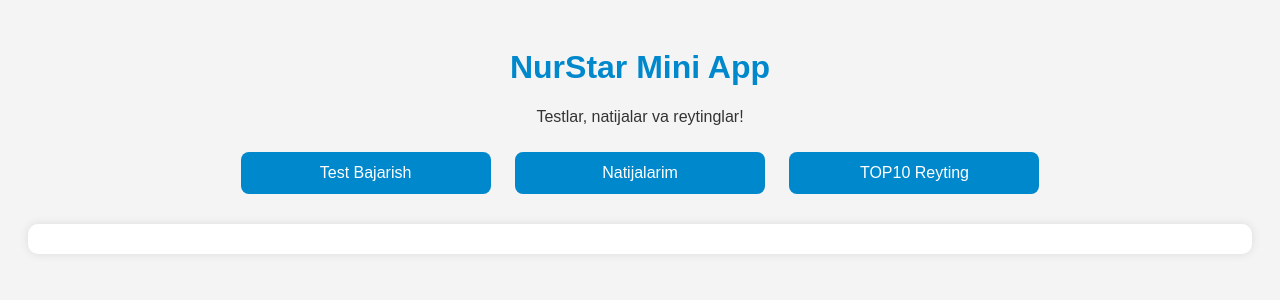
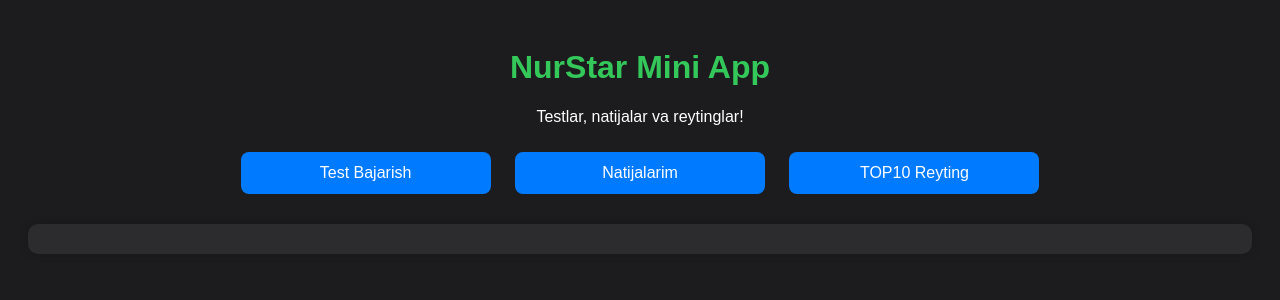
Before and after one commit to NurStarUz/MINI-APP-FOR-TEST, a Flask app: page / in a window 1280 px wide. Shown: the top 300 px of the page. Run offline with Flask 3, Linux system fonts and the light colour scheme; some libraries are stand-ins or nearby versions.

Commit message:
Update index.html

```diff
--- a/templates/index.html
+++ b/templates/index.html
@@ -10,14 +10,14 @@
             font-family: Arial, sans-serif;
             text-align: center;
             padding: 20px;
-            background-color: #f4f4f4; /* Yaltiroq kulrang fon */
-            color: #333;
+            background-color: #1c1c1e; /* Qorong'i fon */
+            color: white;
         }
         h1 {
-            color: #0088cc;
+            color: #34c759;
         }
         button {
-            background-color: #0088cc;
+            background-color: #007aff;
             color: white;
             padding: 12px;
             border: none;
@@ -29,14 +29,14 @@
             transition: 0.3s;
         }
         button:hover {
-            background-color: #006699;
+            background-color: #005ecb;
         }
         #test-container {
             margin-top: 20px;
             padding: 15px;
-            background-color: white;
+            background-color: #2c2c2e;
             border-radius: 10px;
-            box-shadow: 0px 0px 10px rgba(0, 0, 0, 0.1);
+            box-shadow: 0px 0px 10px rgba(0, 0, 0, 0.2);
         }
         .question {
             font-size: 18px;
@@ -44,11 +44,14 @@
             margin-bottom: 10px;
         }
         .answer-btn {
-            background-color: #34c759; /* Yashil tugmalar */
+            background-color: #007aff;
             width: 200px;
         }
-        .answer-btn:hover {
-            background-color: #2a9c48;
+        .correct {
+            background-color: #34c759 !important; /* Yashil */
+        }
+        .wrong {
+            background-color: #ff3b30 !important; /* Qizil */
         }
     </style>
 </head>
@@ -63,48 +66,73 @@
     <div id="test-container"></div>
 
     <script>
+        let currentTestIndex = 0;
+        let tests = [];
+
         function startTest() {
             fetch('/test')
                 .then(response => response.json())
                 .then(data => {
+                    tests = data;
+                    currentTestIndex = 0;
+                    showQuestion();
+                })
+                .catch(error => console.error("Xato:", error));
+        }
+
+        function showQuestion() {
+            if (currentTestIndex >= tests.length) {
+                document.getElementById("test-container").innerHTML = "<p>Barcha testlar tugadi!</p>";
+                return;
+            }
+
             let testDiv = document.getElementById("test-container");
             testDiv.innerHTML = "";
-                    data.forEach(savol => {
+
+            let savol = tests[currentTestIndex];
             let savolDiv = document.createElement("div");
             savolDiv.className = "question";
             savolDiv.innerHTML = `<p>${savol.savol}</p>`;
-                        savol.variantlar.forEach(variant => {
+
+            savol.variantlar.forEach((variant, index) => {
                 let btn = document.createElement("button");
                 btn.innerText = variant;
                 btn.className = "answer-btn";
                 btn.onclick = function() {
-                                checkAnswer(variant, savol.togri);
+                    checkAnswer(btn, variant, savol.togri);
                 };
                 savolDiv.appendChild(btn);
             });
+
             testDiv.appendChild(savolDiv);
-                    });
-                })
-                .catch(error => console.error("Xato:", error));
         }
 
-        function checkAnswer(tanlangan, togri) {
-            let message = tanlangan === togri ? "✅ To‘g‘ri!" : "❌ Noto‘g‘ri!";
-            alert(message);
+        function checkAnswer(btn, tanlangan, togri) {
+            let allButtons = document.querySelectorAll(".answer-btn");
+
+            allButtons.forEach(button => {
+                button.disabled = true; // Tugmalarni bloklash
+                if (button.innerText === togri) {
+                    button.classList.add("correct"); // To'g'ri javob yashil bo'ladi
+                }
+            });
+
+            if (tanlangan !== togri) {
+                btn.classList.add("wrong"); // Noto‘g‘ri javob qizil bo‘ladi
+            }
+
+            setTimeout(() => {
+                currentTestIndex++;
+                showQuestion();
+            }, 1000); // 1 soniyadan keyin keyingi savolga o'tadi
         }
 
         function viewResults() {
-            fetch('/results')
-                .then(response => response.json())
-                .then(data => alert(data.message))
-                .catch(error => console.error("Xato:", error));
+            alert("Sizning natijalaringizni ko‘rish uchun hali server qismi tayyorlanmagan.");
         }
 
         function viewRanking() {
-            fetch('/ranking')
-                .then(response => response.json())
-                .then(data => alert(data.message))
-                .catch(error => console.error("Xato:", error));
+            alert("Reytinglar sahifasi tayyorlanmagan.");
         }
     </script>
 </body>
```
Lines whose indentation alone changed are shown as unchanged.
